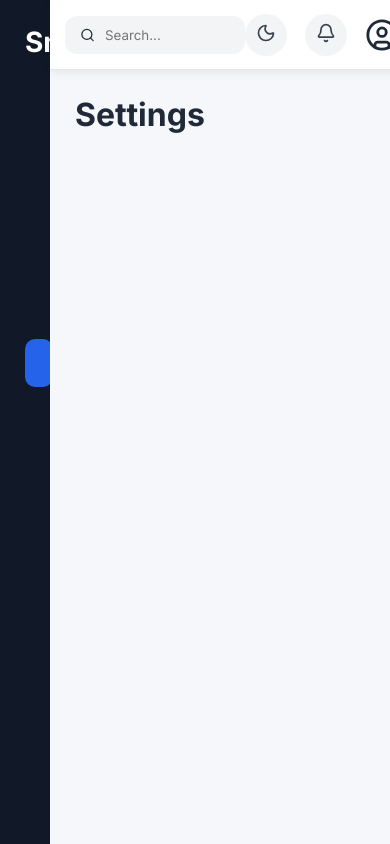
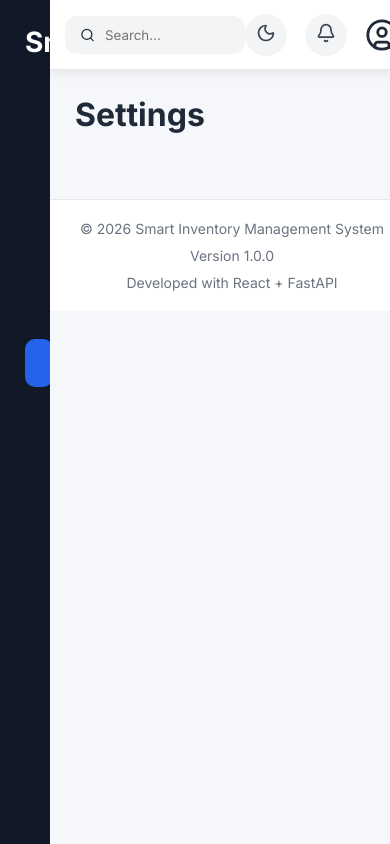
Before and after one commit to Sayantiisha/smart-inventory-system, a React app in the folder frontend/: page /settings in a window 390 px wide. Shown: the top 844 px of the page. Built offline with nearby package versions, Linux system fonts and the light colour scheme; the HTML template or start-up script is replaced by a standard one.

Commit message:
Professional Footer

```diff
--- /dev/null
+++ b/frontend/src/components/Footer.jsx
@@ -0,0 +1,17 @@
+import "../styles/footer.css";
+
+function Footer() {
+  return (
+    <footer className="footer">
+      <div className="footer-content">
+        <p>© 2026 Smart Inventory Management System</p>
+
+        <p>Version 1.0.0</p>
+
+        <p>Developed with React + FastAPI</p>
+      </div>
+    </footer>
+  );
+}
+
+export default Footer;
--- a/frontend/src/components/Layout.jsx
+++ b/frontend/src/components/Layout.jsx
@@ -80,6 +80,7 @@
 import { Outlet } from "react-router-dom";
 import Sidebar from "./Sidebar";
 import Navbar from "./Navbar";
+import Footer from "./Footer"
 import "../styles/layout.css";
 
 function Layout({ children }) {
@@ -97,6 +98,8 @@ function Layout({ children }) {
           <Outlet/>
         </div>
 
+        <Footer/>
+
       </div>
 
     </div>
--- a/frontend/src/pages/Dashboard.jsx
+++ b/frontend/src/pages/Dashboard.jsx
@@ -1,58 +1,3 @@
-// import { Package, IndianRupee, TrendingUp, AlertTriangle } from "lucide-react";
-// import "../styles/dashboard.css";
-
-// function Dashboard() {
-//   return (
-//     <>
-//       <h1 className="dashboard-title">Dashboard</h1>
-
-//       <div className="dashboard-cards">
-
-//         <div className="dashboard-card">
-//           <div>
-//             <h4>Total Products</h4>
-//             <h2>250</h2>
-//           </div>
-
-//           <Package size={42} />
-//         </div>
-
-//         <div className="dashboard-card">
-//           <div>
-//             <h4>Total Revenue</h4>
-//             <h2>₹4,80,000</h2>
-//           </div>
-
-//           <IndianRupee size={42} />
-//         </div>
-
-//         <div className="dashboard-card">
-//           <div>
-//             <h4>Total Sales</h4>
-//             <h2>820</h2>
-//           </div>
-
-//           <TrendingUp size={42} />
-//         </div>
-
-//         <div className="dashboard-card">
-//           <div>
-//             <h4>Low Stock</h4>
-//             <h2>18</h2>
-//           </div>
-
-//           <AlertTriangle size={42} />
-//         </div>
-
-//       </div>
-
-//     </>
-//   );
-// }
-
-// export default Dashboard;
-
-
 
 import { useEffect, useState } from "react";
 import StatCard from "../components/StatCard";
@@ -68,12 +13,31 @@ import "../styles/dashboard.css";
 
 function Dashboard() {
 
+  const [loading, setLoading] = useState(true);
+  const [error, setError] = useState("");
+
   const [stats, setStats] = useState({
     totalProducts: 0,
     totalRevenue: 0,
     totalSales: 0,
     lowStock: 0,
   });
+
+  useEffect(() => {
+    setLoading(true);
+
+    api.get("/dashboard")
+      .then((res) => {
+         setStats(res.data);
+         setError("");
+      })
+      .catch(() => {
+        setError("Failed to load dashboard data.")
+      })
+      .finally(() => {
+        setLoading(false)
+      })
+  }, []);
 
   useEffect(() => {
     api.get("/dashboard")
@@ -85,45 +49,27 @@ function Dashboard() {
       });
   }, []);
 
+  if (loading) {
+        return (
+        <div className="loading-container">
+            <h2>Loading Dashboard...</h2>
+        </div>
+    );
+  }
+
+
+  if (error) {
+        return (
+        <div className="error-container">
+            <h2>{error}</h2>
+        </div>
+    );
+  }
+
   return (
     <>
+
       <h1 className="dashboard-title">Dashboard</h1>
-
-      {/* <div className="dashboard-cards">
-
-        <div className="dashboard-card">
-          <div>
-            <h4>Total Products</h4>
-            <h2>{stats.totalProducts}</h2>
-          </div>
-          <Package size={42} />
-        </div>
-
-        <div className="dashboard-card">
-          <div>
-            <h4>Total Revenue</h4>
-            <h2>₹ {stats.totalRevenue}</h2>
-          </div>
-          <IndianRupee size={42} />
-        </div>
-
-        <div className="dashboard-card">
-          <div>
-            <h4>Total Sales</h4>
-            <h2>{stats.totalSales}</h2>
-          </div>
-          <TrendingUp size={42} />
-        </div>
-
-        <div className="dashboard-card">
-          <div>
-            <h4>Low Stock</h4>
-            <h2>{stats.lowStock}</h2>
-          </div>
-          <AlertTriangle size={42} />
-        </div> */}
-
-      {/* </div> */}
 
         <div className="dashboard-cards">
 
@@ -159,3 +105,41 @@ function Dashboard() {
 }
 
 export default Dashboard;
+
+
+
+      /* <div className="dashboard-cards">
+
+        <div className="dashboard-card">
+          <div>
+            <h4>Total Products</h4>
+            <h2>{stats.totalProducts}</h2>
+          </div>
+          <Package size={42} />
+        </div>
+
+        <div className="dashboard-card">
+          <div>
+            <h4>Total Revenue</h4>
+            <h2>₹ {stats.totalRevenue}</h2>
+          </div>
+          <IndianRupee size={42} />
+        </div>
+
+        <div className="dashboard-card">
+          <div>
+            <h4>Total Sales</h4>
+            <h2>{stats.totalSales}</h2>
+          </div>
+          <TrendingUp size={42} />
+        </div>
+
+        <div className="dashboard-card">
+          <div>
+            <h4>Low Stock</h4>
+            <h2>{stats.lowStock}</h2>
+          </div>
+          <AlertTriangle size={42} />
+        </div> */
+
+      /* </div> */
--- a/frontend/src/styles/dashboard.css
+++ b/frontend/src/styles/dashboard.css
@@ -63,6 +63,26 @@
 }
 
 
+.loading-container,
+.error-container,
+.empty-container{
+    height:60vh;
+    display:flex;
+    justify-content:center;
+    align-items:center;
+    font-size:24px;
+    font-weight:600;
+    color:#374151;
+}
+
+.error-container{
+    color:#dc2626;
+}
+
+.empty-container{
+    color:#6b7280;
+}
+
 /* Tablet */
 
 @media (max-width:992px){
--- /dev/null
+++ b/frontend/src/styles/footer.css
@@ -0,0 +1,29 @@
+.footer{
+    margin-top:40px;
+    padding:20px;
+    background:#ffffff;
+    border-top:1px solid #e5e7eb;
+    text-align:center;
+}
+
+.footer-content{
+    display:flex;
+    justify-content:space-between;
+    align-items:center;
+    flex-wrap:wrap;
+    gap:10px;
+}
+
+.footer p{
+    color:#6b7280;
+    font-size:14px;
+}
+
+@media (max-width:768px){
+
+.footer-content{
+    flex-direction:column;
+    text-align:center;
+}
+
+}
```
